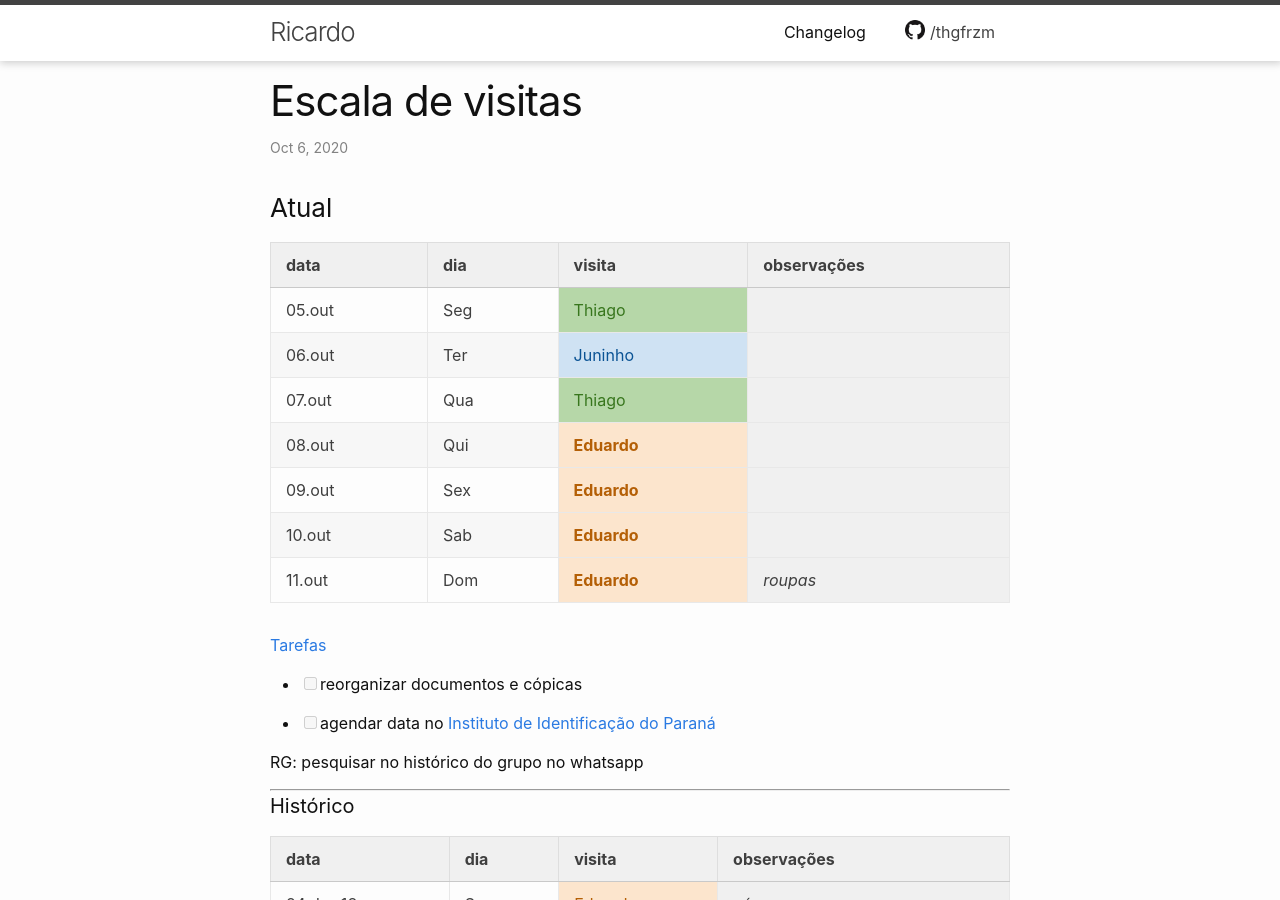
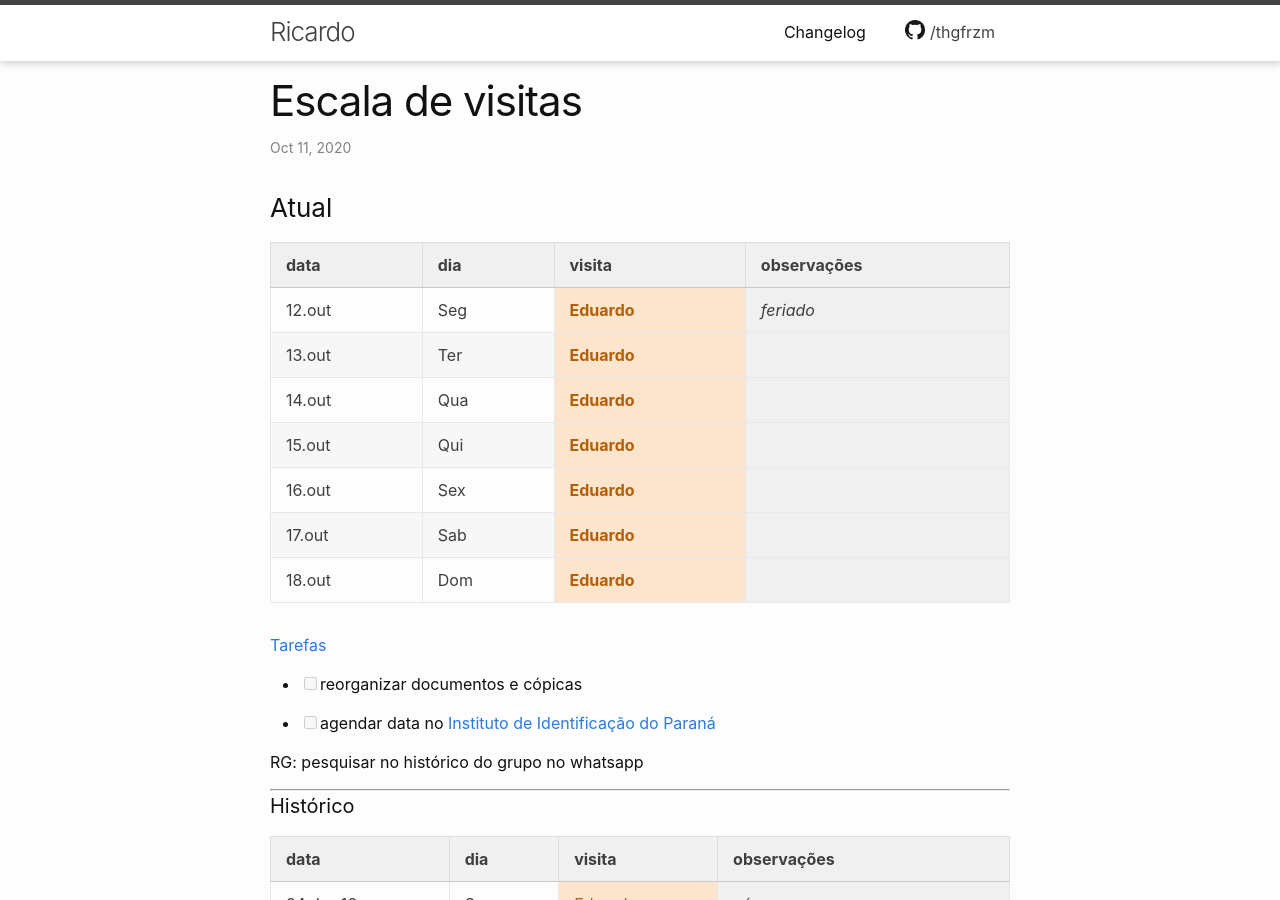
Before and after one commit to thgfrzm/ricardo, a Jekyll site: the page built from _posts/2018-12-23-escala-visitas.markdown, in a window 1280 px wide and 900 px high. Built offline with Jekyll 4.4.1, drawn with Linux system fonts in a browser that asks for light colours; some of the changed text lies outside the part shown.

Commit message:
Update 2018-12-23-escala-visitas.markdown

```diff
--- a/_posts/2018-12-23-escala-visitas.markdown
+++ b/_posts/2018-12-23-escala-visitas.markdown
@@ -1,7 +1,7 @@
 ---
 layout: post
 title:  "Escala de visitas"
-date:   2020-10-06 09:00:00 -0300
+date:   2020-10-11 14:00:00 -0300
 categories: agenda
 ---
 
@@ -9,13 +9,13 @@ categories: agenda
 
 | data   | dia | visita      | observações |
 | ------ | --- | ----------- | ----------- |
-| 05.out | Seg | Thiago      |             |
-| 06.out | Ter | Juninho     |             |
-| 07.out | Qua | Thiago      |             |
-| 08.out | Qui | **Eduardo** |             |
-| 09.out | Sex | **Eduardo** |             |
-| 10.out | Sab | **Eduardo** |             |
-| 11.out | Dom | **Eduardo** | _roupas_    |
+| 12.out | Seg | **Eduardo** | _feriado_   |
+| 13.out | Ter | **Eduardo** |             |
+| 14.out | Qua | **Eduardo** |             |
+| 15.out | Qui | **Eduardo** |             |
+| 16.out | Sex | **Eduardo** |             |
+| 17.out | Sab | **Eduardo** |             |
+| 18.out | Dom | **Eduardo** |             |
 
 <!--
 ### nota
@@ -688,3 +688,10 @@ RG: pesquisar no histórico do grupo no whatsapp
 | 02.out    | Sex | Eduardo     |                     |
 | 03.out    | Sab | **Eduardo** |                     |
 | 04.out    | Dom | Thiago      | _roupas_            |
+| 05.out    | Seg | Thiago      |                     |
+| 06.out    | Ter | Juninho     |                     |
+| 07.out    | Qua | Thiago      | _roupas_            |
+| 08.out    | Qui | **Eduardo** |                     |
+| 09.out    | Sex | **Eduardo** |                     |
+| 10.out    | Sab | **Eduardo** |                     |
+| 11.out    | Dom | **Eduardo** |                     |
```
